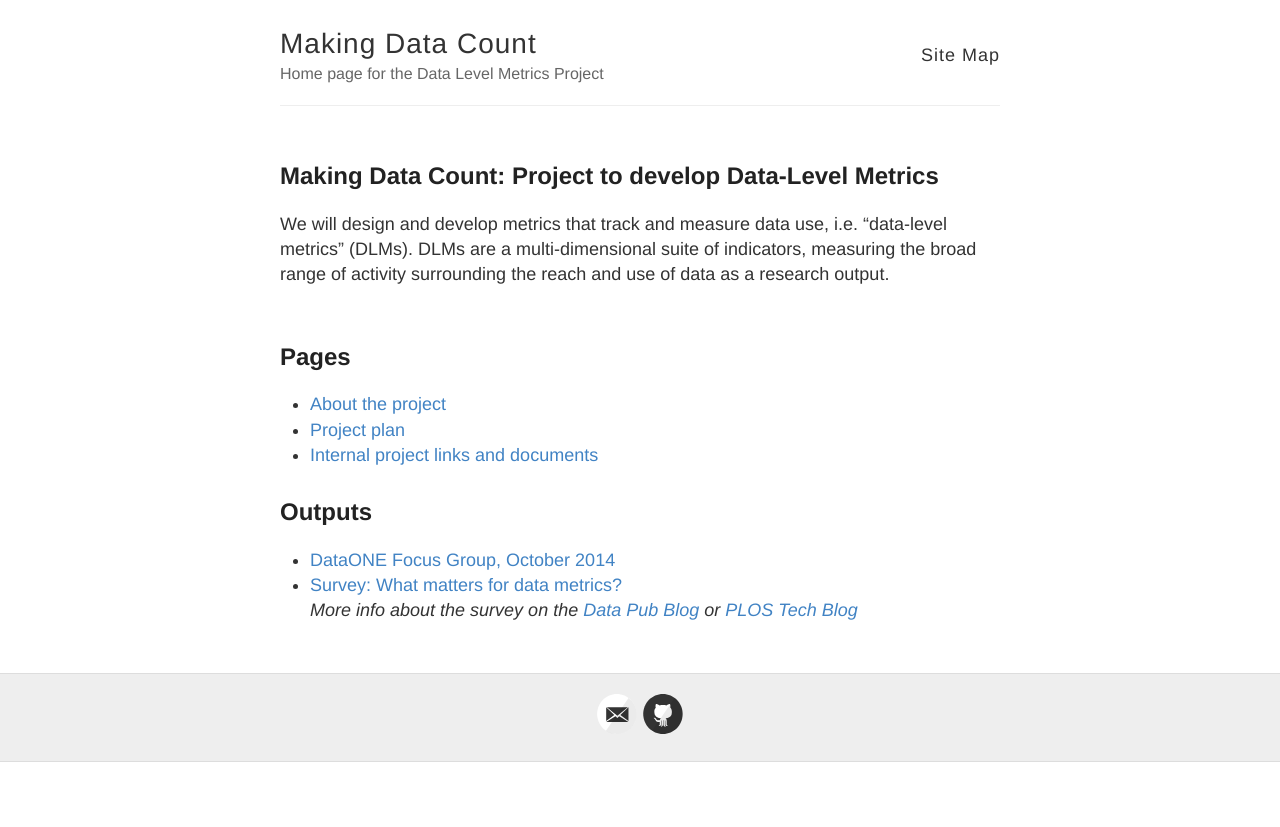
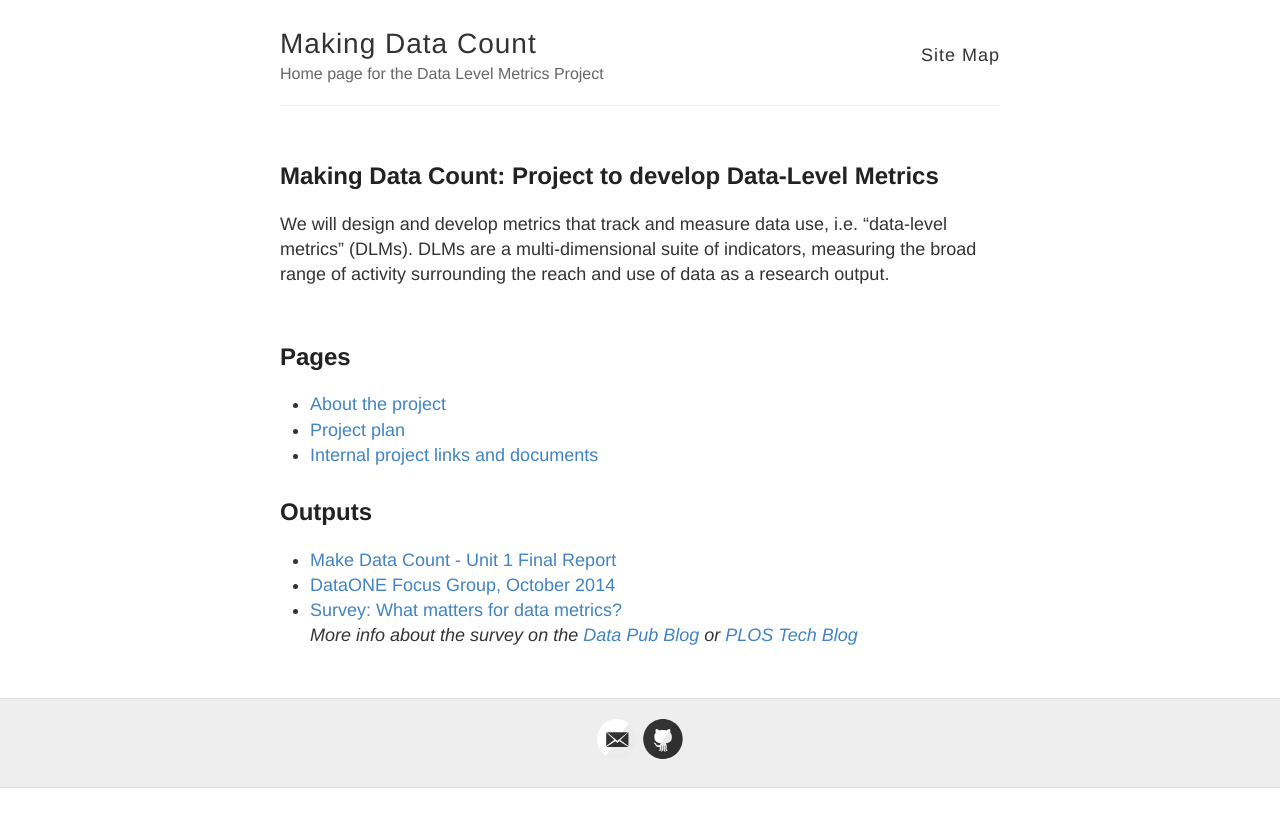
Before and after one commit to lagotto/MDC, a Jekyll site: the page built from index.html, in a window 1280 px wide. Shown: the top 827 px of the page. Built offline with Jekyll 4.4.1, drawn with Linux system fonts in a browser that asks for light colours.

Commit message:
MDC Unit 1 final report

```diff
--- a/index.html
+++ b/index.html
@@ -33,6 +33,7 @@ We will design and develop metrics that track and measure data use, i.e. “data
 
 <h2>Outputs</h2>
 <ul>
+<li> <a href="http://figshare.com/articles/Make_Data_Count_Unit_1_Final_Report/1328291">Make Data Count - Unit 1 Final Report</a></li>
 <li> <a href="http://articlemetrics.github.io/MDC/d1-focus">DataONE Focus Group, October 2014</a></li>
 <li> <a href="http://surveymonkey.com/s/makedatacount">Survey: What matters for data metrics?</a></li
 <li> <em>More info about the survey on the <a href="http://datapub.cdlib.org/2014/10/31/data-do-you-care-the-dlm-survey/">Data Pub Blog</a> or <a href="http://blogs.plos.org/tech/how-do-you-do-data/">PLOS Tech Blog</a></em>
```
